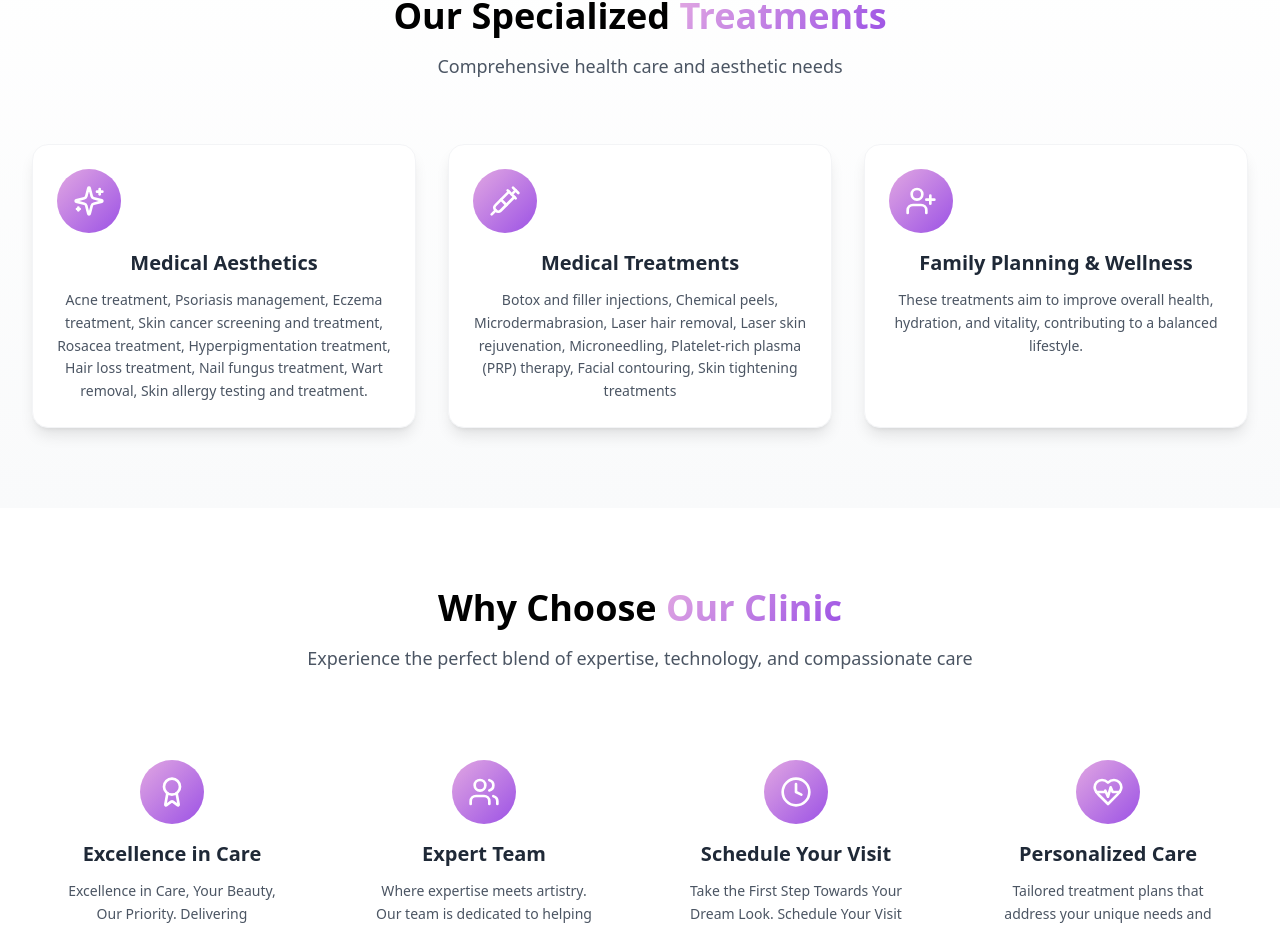
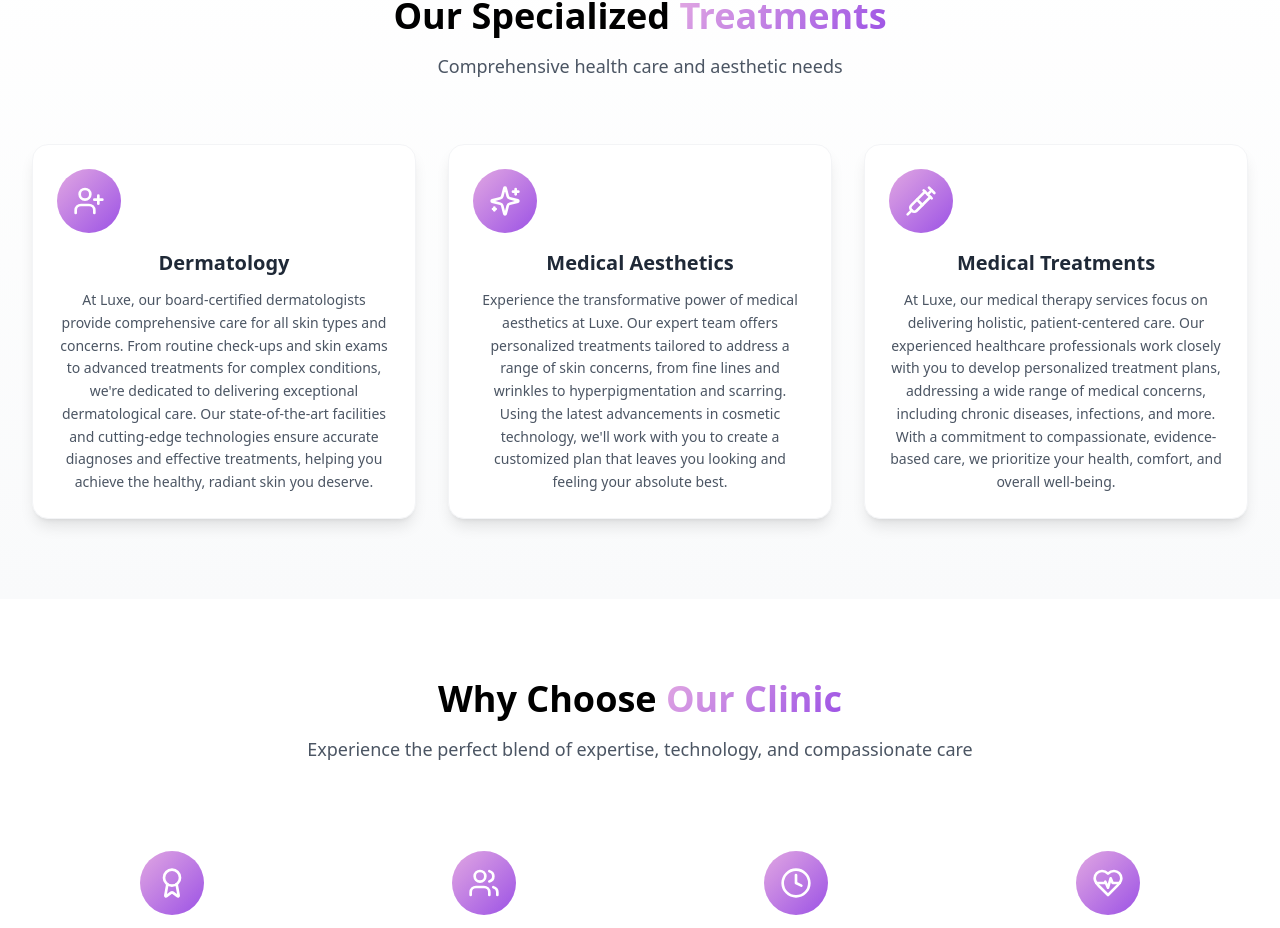
Before and after one commit to amartey-tricky/luxe, a Next.js app: page / in a window 1280 px wide. Shown: the part 965-1893 px from the top of the page. Built offline with nearby package versions, Linux system fonts and the light colour scheme.

Commit message:
Update treatment-data.ts

```diff
--- a/components/home/treatments/treatment-data.ts
+++ b/components/home/treatments/treatment-data.ts
@@ -6,21 +6,21 @@ import {
 
 export const treatments = [
   {
+    id: "wellness",
+    title: "Dermatology",
+    description: "At Luxe, our board-certified dermatologists provide comprehensive care for all skin types and concerns. From routine check-ups and skin exams to advanced treatments for complex conditions, we're dedicated to delivering exceptional dermatological care. Our state-of-the-art facilities and cutting-edge technologies ensure accurate diagnoses and effective treatments, helping you achieve the healthy, radiant skin you deserve.",
+    icon: UserPlus,
+   },
+  {
     id: "aesthetic",
     title: "Medical Aesthetics",
-    description: "Acne treatment, Psoriasis management, Eczema treatment, Skin cancer screening and treatment, Rosacea treatment, Hyperpigmentation treatment, Hair loss treatment, Nail fungus treatment, Wart removal, Skin allergy testing and treatment.",
+    description: "Experience the transformative power of medical aesthetics at Luxe. Our expert team offers personalized treatments tailored to address a range of skin concerns, from fine lines and wrinkles to hyperpigmentation and scarring. Using the latest advancements in cosmetic technology, we'll work with you to create a customized plan that leaves you looking and feeling your absolute best.",
     icon: Sparkles,
   },
   {
     id: "medical",
     title: "Medical Treatments",
-    description: " Botox and filler injections, Chemical peels, Microdermabrasion, Laser hair removal, Laser skin rejuvenation, Microneedling, Platelet-rich plasma (PRP) therapy, Facial contouring, Skin tightening treatments",
+    description: "At Luxe, our medical therapy services focus on delivering holistic, patient-centered care. Our experienced healthcare professionals work closely with you to develop personalized treatment plans, addressing a wide range of medical concerns, including chronic diseases, infections, and more. With a commitment to compassionate, evidence-based care, we prioritize your health, comfort, and overall well-being.",
     icon: Syringe,
-  },
-  {
-    id: "wellness",
-    title: "Family Planning & Wellness",
-    description: "These treatments aim to improve overall health, hydration, and vitality, contributing to a balanced lifestyle.",
-    icon: UserPlus,
   }
 ];
```
